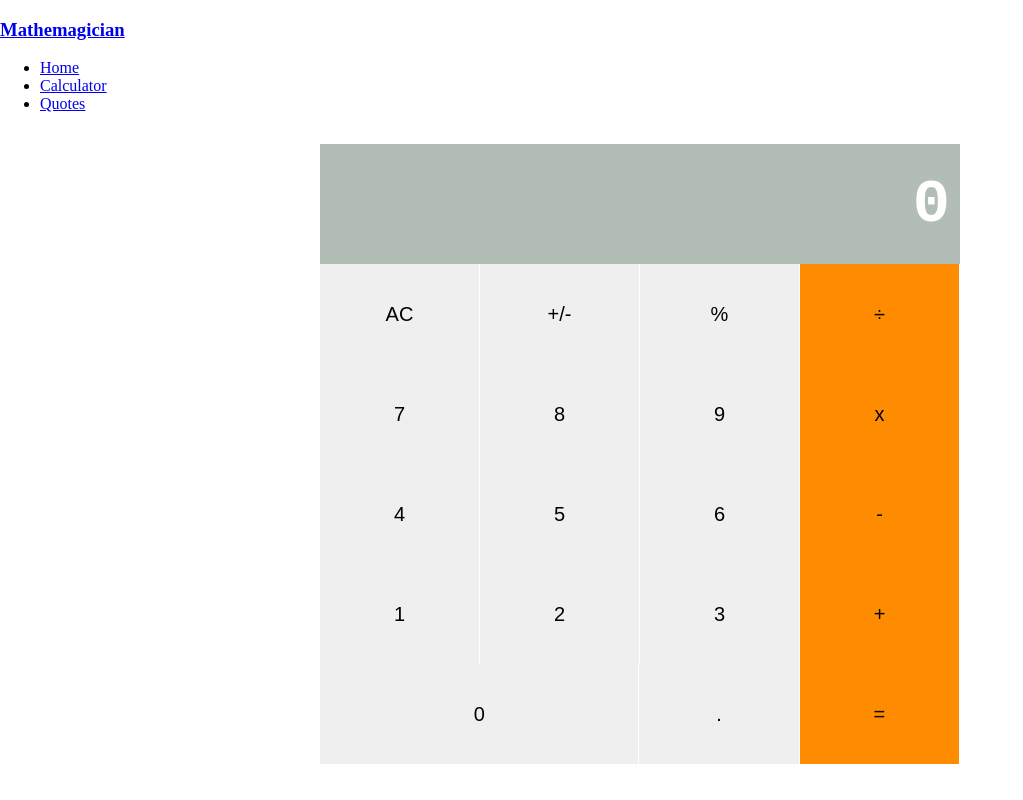
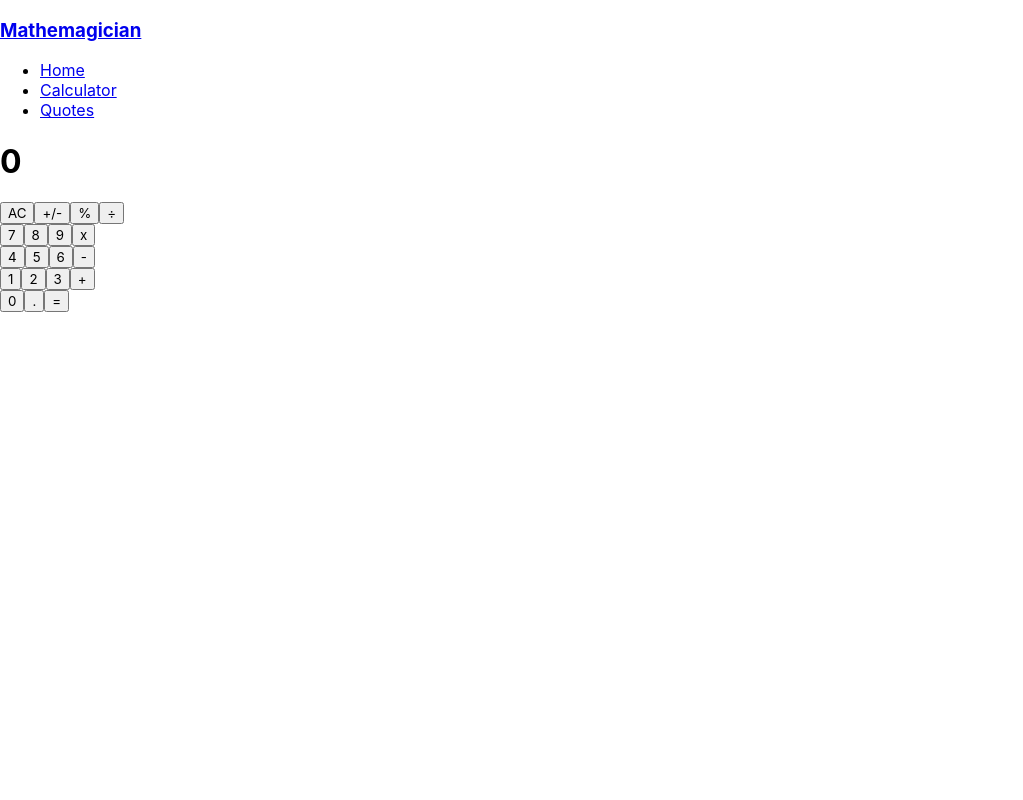
Before and after one commit to Regiss05/Math-Magicians, a React (Create React App) app: page /calculator in a window 1280 px wide. Shown: the whole page, without its empty margins (0-1023 px from the left). Built offline with nearby package versions, Linux system fonts and the light colour scheme; the HTML template or start-up script is replaced by a standard one.

Commit message:
full page css and fix errors

```diff
--- a/src/App.css
+++ b/src/App.css
@@ -1,62 +1,3 @@
-.main {
-  margin-right: auto;
-  margin-left: auto;
-  width: 50%;
-  margin-top: 10px;
-  padding: 15px;
+* {
+  font-family: -apple-system, BlinkMacSystemFont, Segoe UI, 'Roboto', Oxygen, Ubuntu, Cantarell, 'Open Sans', 'Helvetica Neue', sans-serif;
 }
-
-.display {
-  display: flex;
-  justify-content: flex-end;
-  align-items: center;
-  width: 100%;
-  height: 120px;
-  background-color: #b2beb5;
-}
-
-.pixel {
-  color: white;
-  margin-right: 10px;
-}
-
-.ctrls {
-  display: flex;
-}
-
-.ctrl-btn-row {
-  margin-right: 1px;
-  width: 25%;
-  height: 100px;
-  padding: 5px;
-  display: flex;
-  justify-content: center;
-  align-items: center;
-}
-
-.font {
-  font-size: 20px;
-}
-
-.ctrl-btn-2-row {
-  width: 50%;
-}
-
-.bg-ash {
-  border: none;
-}
-
-.bg-ash:hover {
-  background-color: #aeaeae;
-  cursor: pointer;
-}
-
-.bg-orange {
-  background-color: #ff8c00;
-  border: none;
-}
-
-.display-txt {
-  font-size: 62px;
-  font-family: 'Courier New', Courier, monospace;
-}
```
